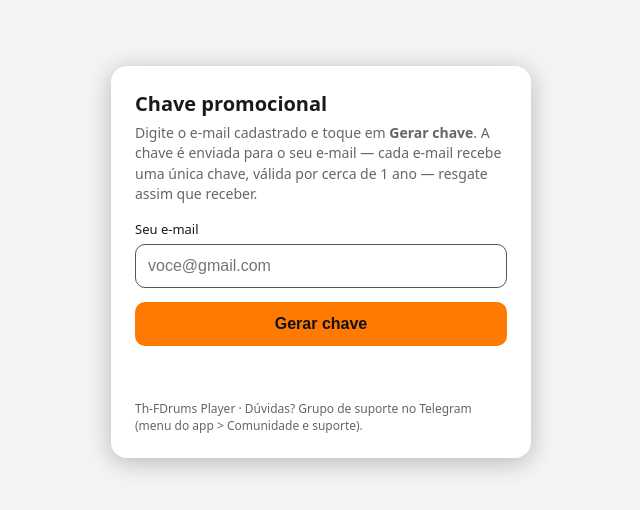
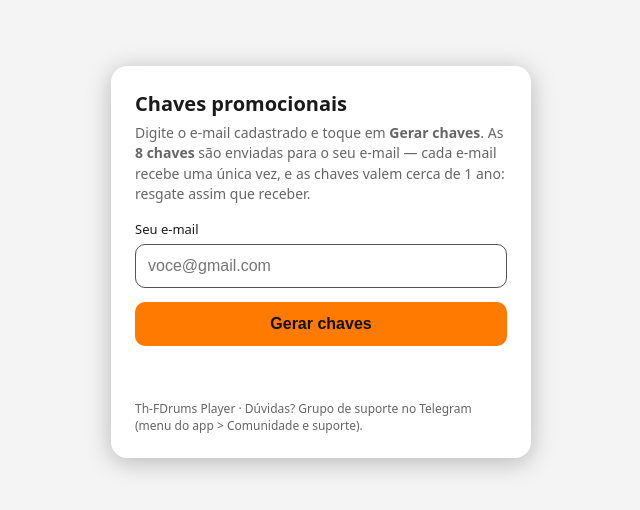
Before and after one commit to th-fdrums/thfdrums-chaves, a plain HTML site: page index.html in a window 1280 px wide. Shown: the part 138-648 px from the top of the page, without its empty margins (319-959 px from the left). Drawn offline with Linux system fonts and the light colour scheme.

Commit message:
Página: agora libera 8 chaves por e-mail
Co-Authored-By: Claude Sonnet 5.5 <noreply@anthropic.com>

```diff
--- a/index.html
+++ b/index.html
@@ -4,7 +4,7 @@
 <meta charset="utf-8">
 <meta name="viewport" content="width=device-width, initial-scale=1">
 <meta name="robots" content="noindex">
-<title>Chave Th-FDrums Player</title>
+<title>Chaves Th-FDrums Player</title>
 <style>
   :root { --bg:#111; --panel:#1e1e1e; --text:#f1f1f1; --muted:#a8a8a8; --accent:#ff7a00; --good:#37d67a; --bad:#ff5a5a; }
   @media (prefers-color-scheme: light) {
@@ -28,12 +28,12 @@
 </head>
 <body>
 <main>
-  <h1>Chave promocional</h1>
-  <p>Digite o e-mail cadastrado e toque em <b>Gerar chave</b>. A chave é enviada para o seu e-mail — cada e-mail recebe uma única chave, válida por cerca de 1 ano — resgate assim que receber.</p>
+  <h1>Chaves promocionais</h1>
+  <p>Digite o e-mail cadastrado e toque em <b>Gerar chaves</b>. As <b>8 chaves</b> são enviadas para o seu e-mail — cada e-mail recebe uma única vez, e as chaves valem cerca de 1 ano: resgate assim que receber.</p>
   <form id="f" novalidate>
     <label for="email">Seu e-mail</label>
     <input id="email" type="email" inputmode="email" autocomplete="email" placeholder="voce@gmail.com" required>
-    <button id="btn" type="submit">Gerar chave</button>
+    <button id="btn" type="submit">Gerar chaves</button>
   </form>
   <div id="msg" role="status" aria-live="polite"></div>
   <small>Th-FDrums Player · Dúvidas? Grupo de suporte no Telegram (menu do app &gt; Comunidade e suporte).</small>
```
